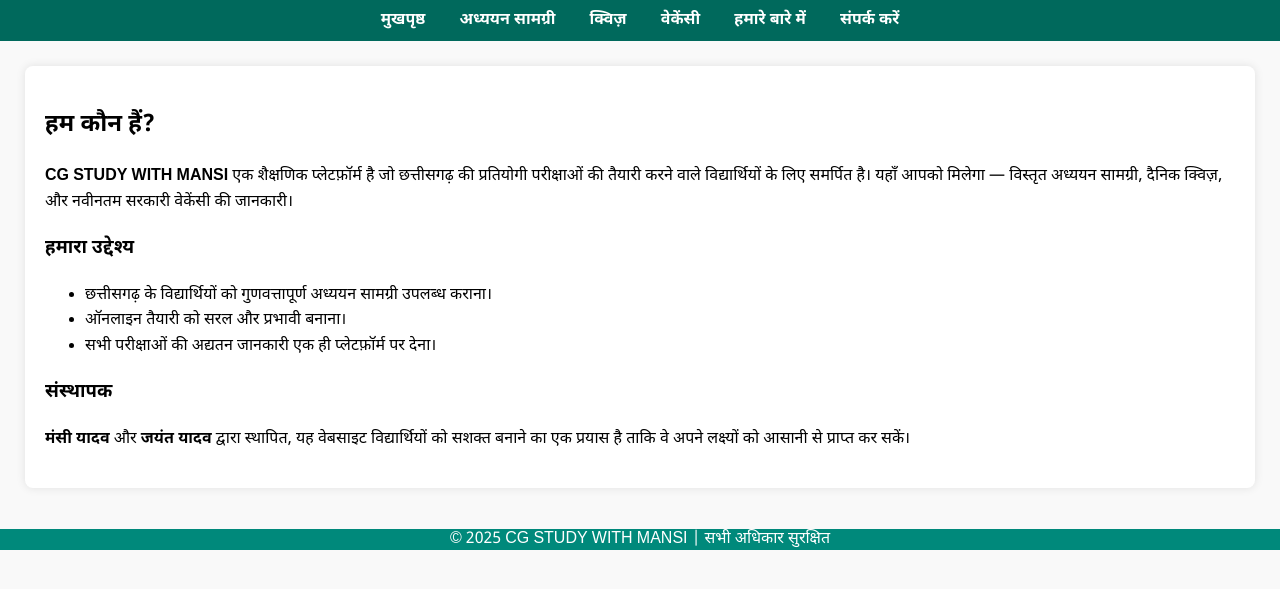
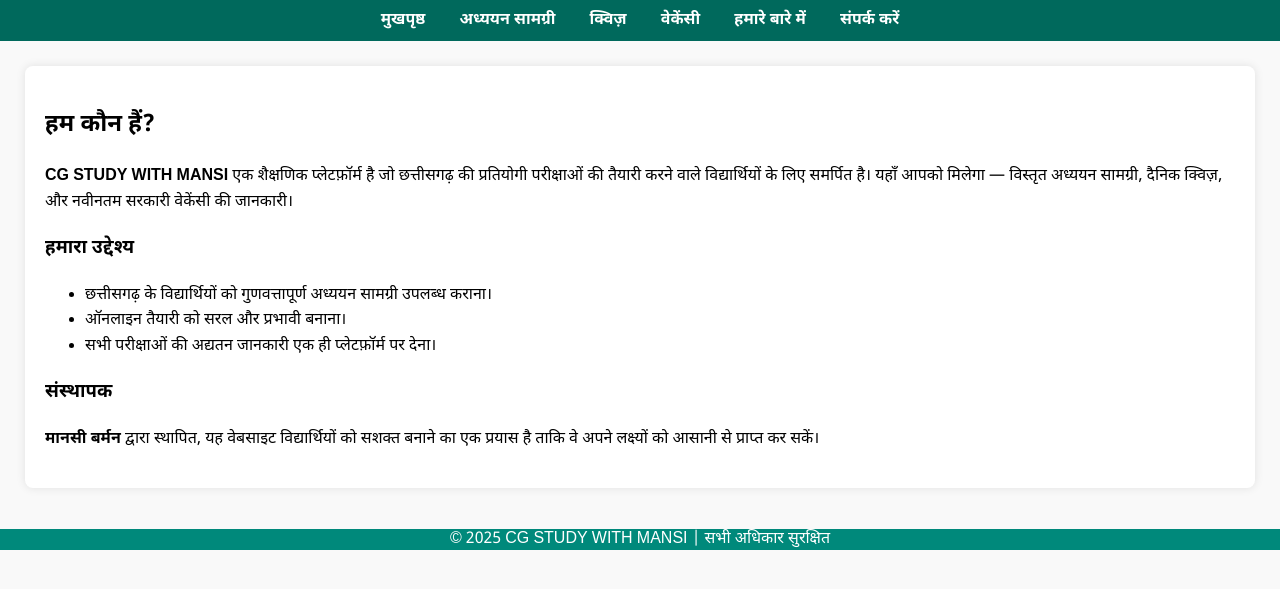
Before and after one commit to cgstudywithmansi/cgstudywithmansi, a plain HTML site: page about.html in a window 1280 px wide. Shown: the part 85-674 px from the top of the page. Drawn offline with Linux system fonts and the light colour scheme.

Commit message:
Update about.html

```diff
--- a/about.html
+++ b/about.html
@@ -35,7 +35,7 @@
         <li>सभी परीक्षाओं की अद्यतन जानकारी एक ही प्लेटफ़ॉर्म पर देना।</li>
       </ul>
       <h3>संस्थापक</h3>
-      <p><b>मंसी यादव</b> और <b>जयंत यादव</b> द्वारा स्थापित, यह वेबसाइट विद्यार्थियों को सशक्त बनाने का एक प्रयास है ताकि वे अपने लक्ष्यों को आसानी से प्राप्त कर सकें।</p>
+      <p><b>मानसी बर्मन</b> द्वारा स्थापित, यह वेबसाइट विद्यार्थियों को सशक्त बनाने का एक प्रयास है ताकि वे अपने लक्ष्यों को आसानी से प्राप्त कर सकें।</p>
     </section>
   </main>
   <footer><p>© 2025 CG STUDY WITH MANSI | सभी अधिकार सुरक्षित</p></footer>
```
